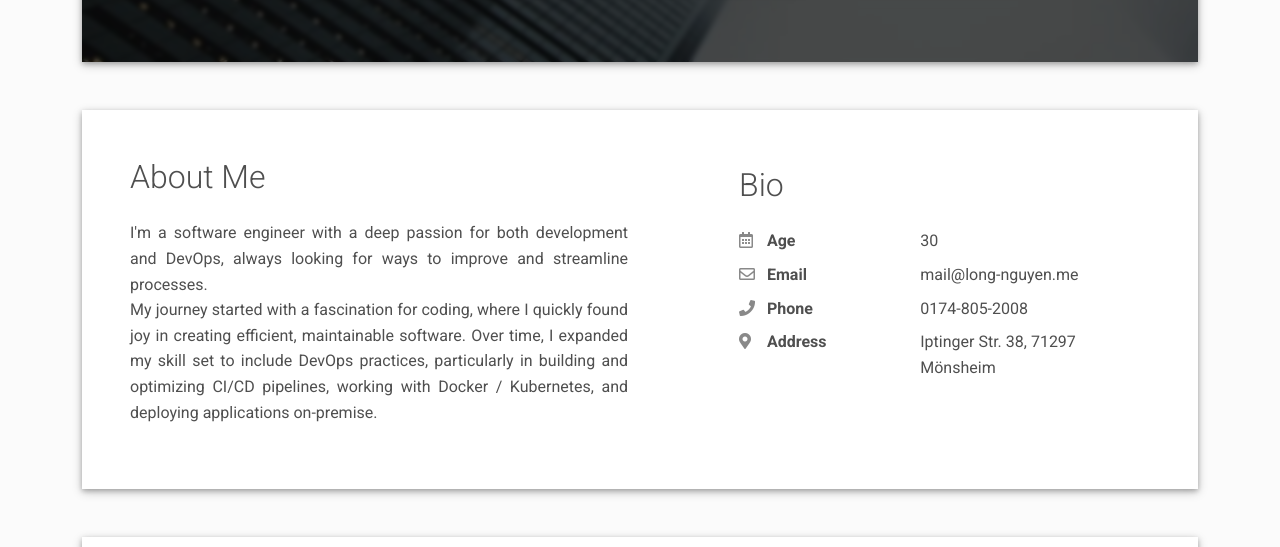
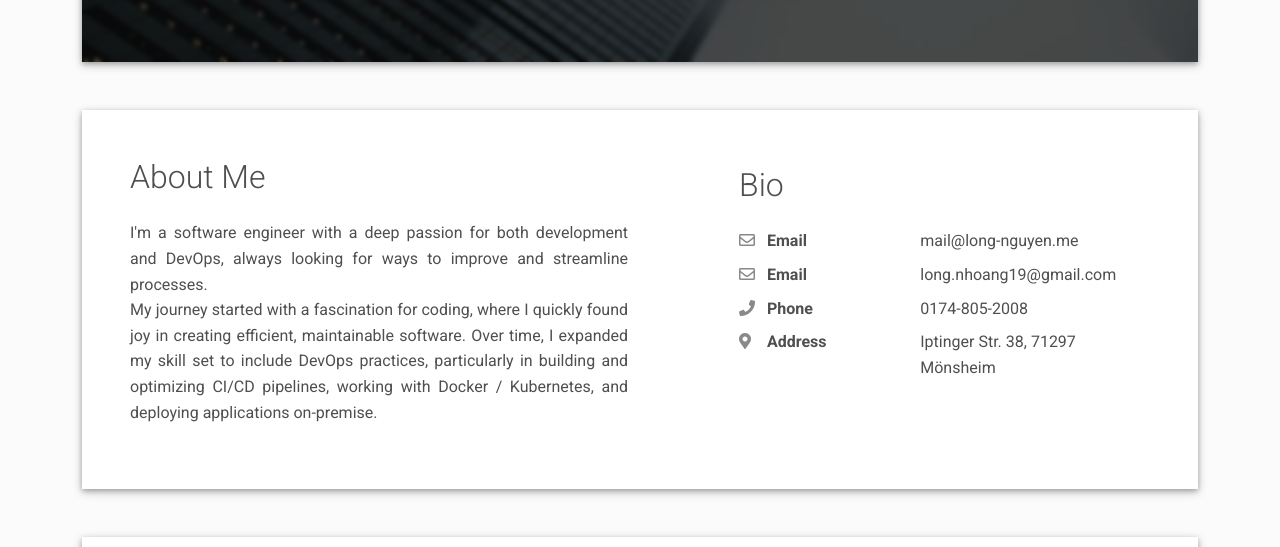
Before and after one commit to superlongcode/superlongcode.github.io, a plain HTML site: page index.html in a window 1280 px wide. Shown: the part 550-1097 px from the top of the page. Drawn offline with Linux system fonts and the light colour scheme.

Commit message:
upload CV

```diff
--- a/index.html
+++ b/index.html
@@ -96,17 +96,23 @@
         <div class="col-md-5 offset-lg-1">
           <div class="row mt-2">
             <h2 class="h2 fw-light mb-4">Bio</h2>
-            <div class="col-sm-5">
+            <!-- <div class="col-sm-5">
               <div class="pb-2 fw-bolder"><i class="far fa-calendar-alt pe-2 text-muted" style="width:24px;opacity:0.85;"></i> Age</div>
             </div>
             <div class="col-sm-7">
               <div class="pb-2">30</div>
+            </div> -->
+            <div class="col-sm-5">
+              <div class="pb-2 fw-bolder"><i class="far fa-envelope pe-2 text-muted" style="width:24px;opacity:0.85;"></i> Email</div>
+            </div>
+            <div class="col-sm-7">
+              <div class="pb-2">mail@long-nguyen.me</div>
             </div>
             <div class="col-sm-5">
               <div class="pb-2 fw-bolder"><i class="far fa-envelope pe-2 text-muted" style="width:24px;opacity:0.85;"></i> Email</div>
             </div>
             <div class="col-sm-7">
-              <div class="pb-2">mail@long-nguyen.me</div>
+              <div class="pb-2">long.nhoang19@gmail.com</div>
             </div>
             <div class="col-sm-5">
               <div class="pb-2 fw-bolder"><i class="fas fa-phone pe-2 text-muted" style="width:24px;opacity:0.85;"></i> Phone</div>
```
Also changed, not shown: 1 other file.
